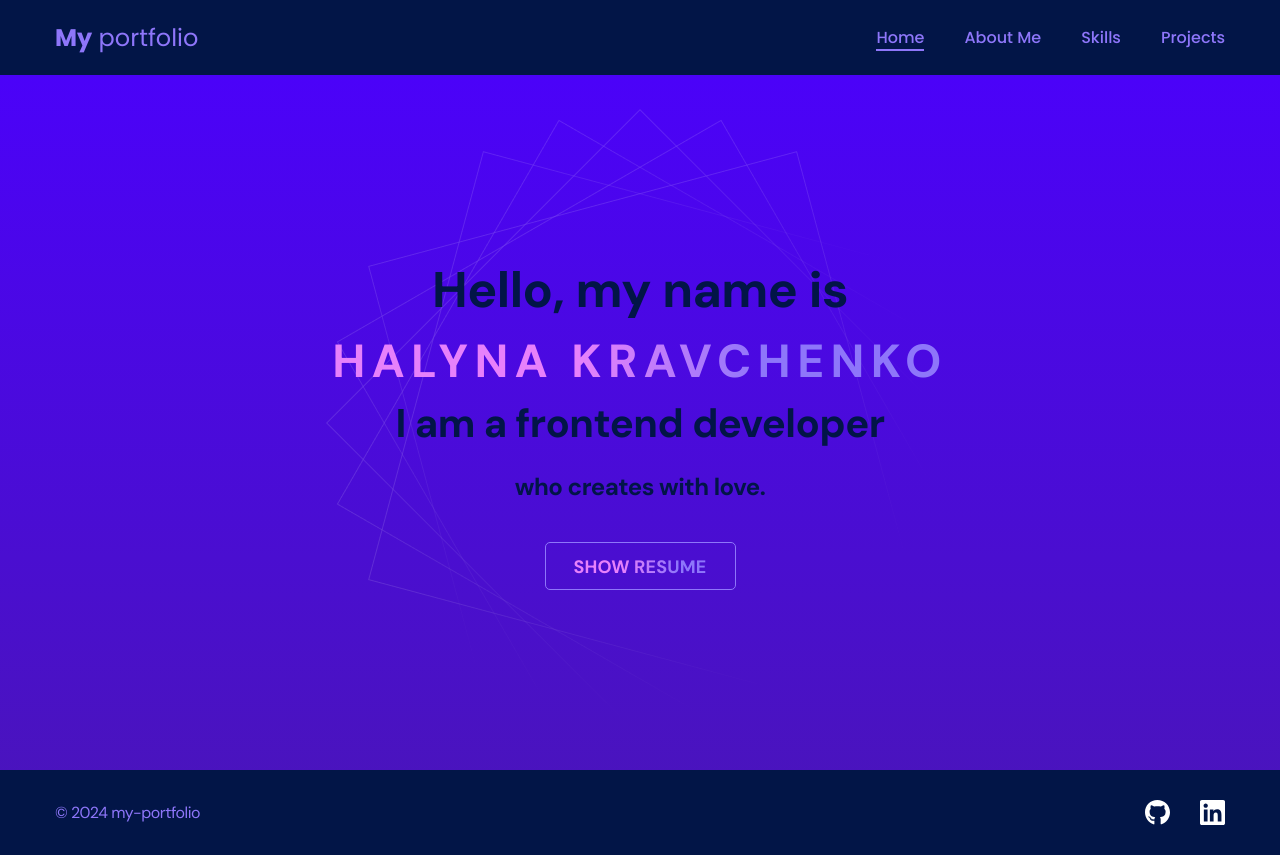
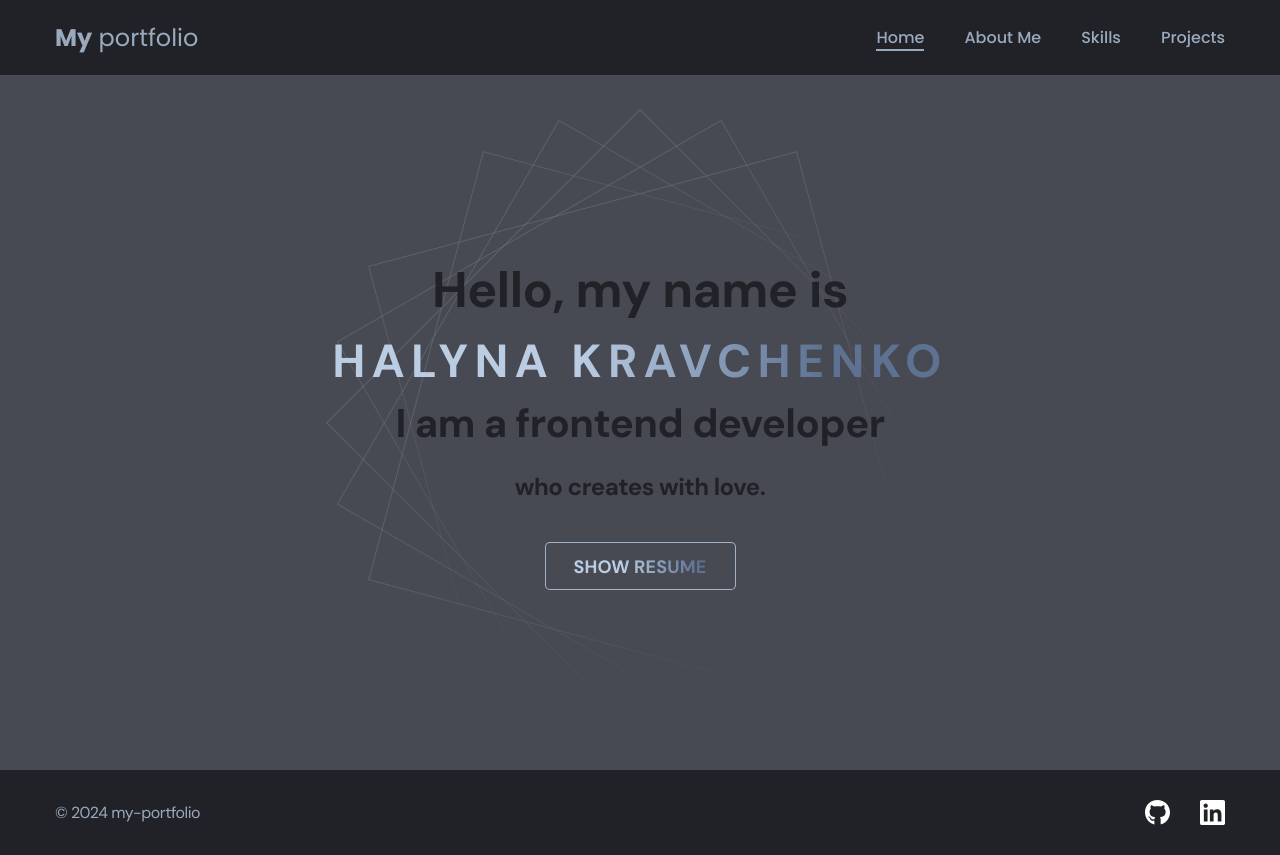
Before and after one commit to minimal005/my_portfolio, a React (Vite) app: page /#/ in a window 1280 px wide. Built offline with nearby package versions, Linux system fonts and the light colour scheme.

Commit message:
fix colors

```diff
--- a/src/pages/aboutMe/style.css
+++ b/src/pages/aboutMe/style.css
@@ -34,7 +34,7 @@ p + p {
   aspect-ratio: 1/1;
 }
 .aboutMe__photo:before {
-  border: 2px solid #e781fb;
+  border: 2px solid #cadef6b8;
   transform: translate(30px, -30px);
   position: absolute;
   content: "";
--- a/src/styles/main.css
+++ b/src/styles/main.css
@@ -3,12 +3,12 @@
 
 :root {
   --black: #021547;
-  --white: #8e76fa;
+  --white: #cadef6b8;
   --purple: #6800ef;
 
-  --text-color: var(--black);
+  --text-color: #202227;
 
-  --dark-bg: var(--black);
+  --dark-bg: #202227;
   --dark-border: var(--black-border);
 
   --nav-text: var(--white);
@@ -16,8 +16,8 @@
 
   /* Light mode */
   --page-bg: var(--blue);
-  --text-color: #d6d6d6;
-  --header-text: var(--black);
+  --text-color: #cadef6b8;
+  --header-text: #202227;
   --title-1: var(--accent);
 
   --project-card-bg: var(--white);
@@ -34,11 +34,11 @@ body {
   font-family: "DM Sans", sans-serif;
   letter-spacing: -0.5px;
 
-  background-color: #1d0433;
+  background-color: #474a52;
   background-attachment: fixed;
   background-size: cover;
   background-position: center;
-  background: linear-gradient(180deg, #4b00ff 0%, #482b6f 200%);
+
   color: var(--text-color);
 }
 #root {
@@ -77,7 +77,7 @@ body {
   font-weight: 700;
   letter-spacing: 0.4rem;
   text-transform: uppercase;
-  background: linear-gradient(90deg, #e781fb 40%, #8e76fa 70%);
+  background: linear-gradient(90deg, #cadef6e2 40%, #6a87b5a5 80%);
   background-clip: text;
   -webkit-text-fill-color: transparent;
 }
@@ -101,7 +101,7 @@ body {
   font-weight: 600;
 
   transition: opacity 0.2s ease-in;
-  border: 1.5px solid var(--accent);
+  border: 1.5px solid #cadef6b8;
 }
 
 .btn:hover {
```
